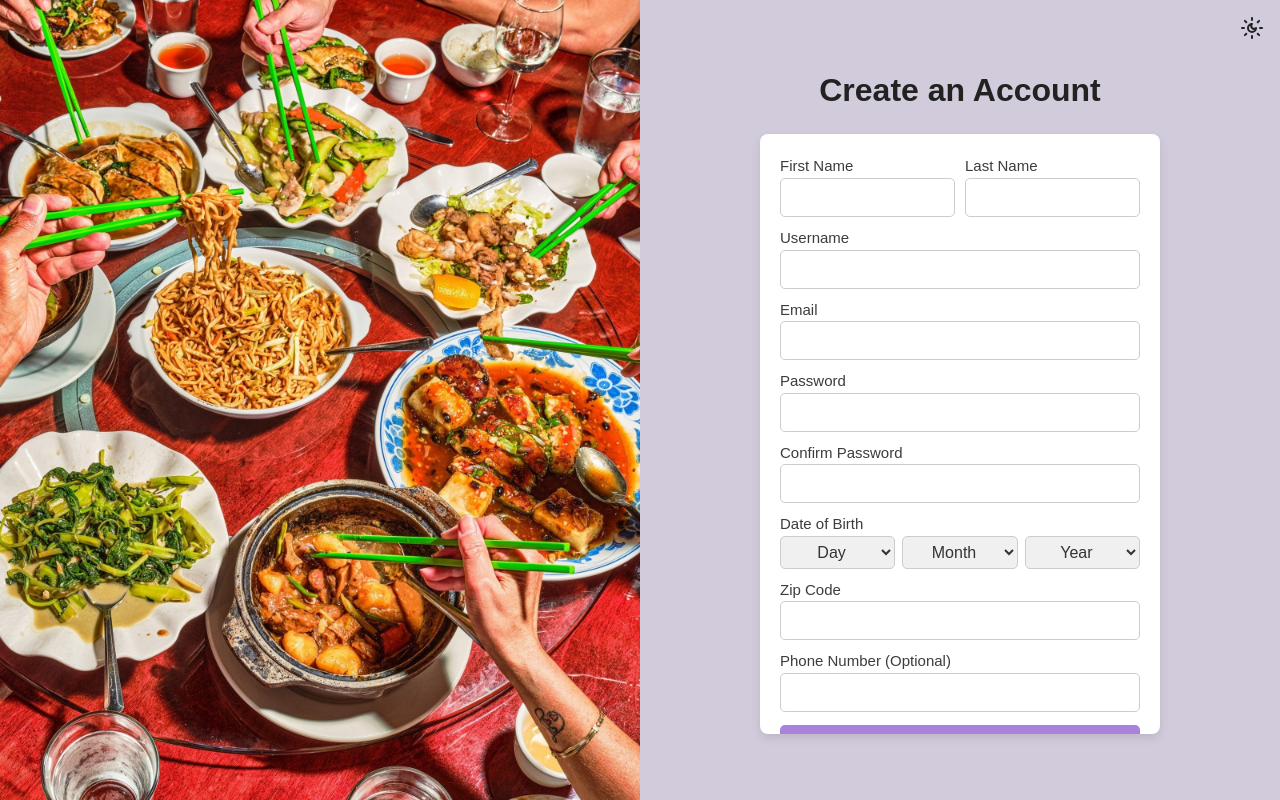
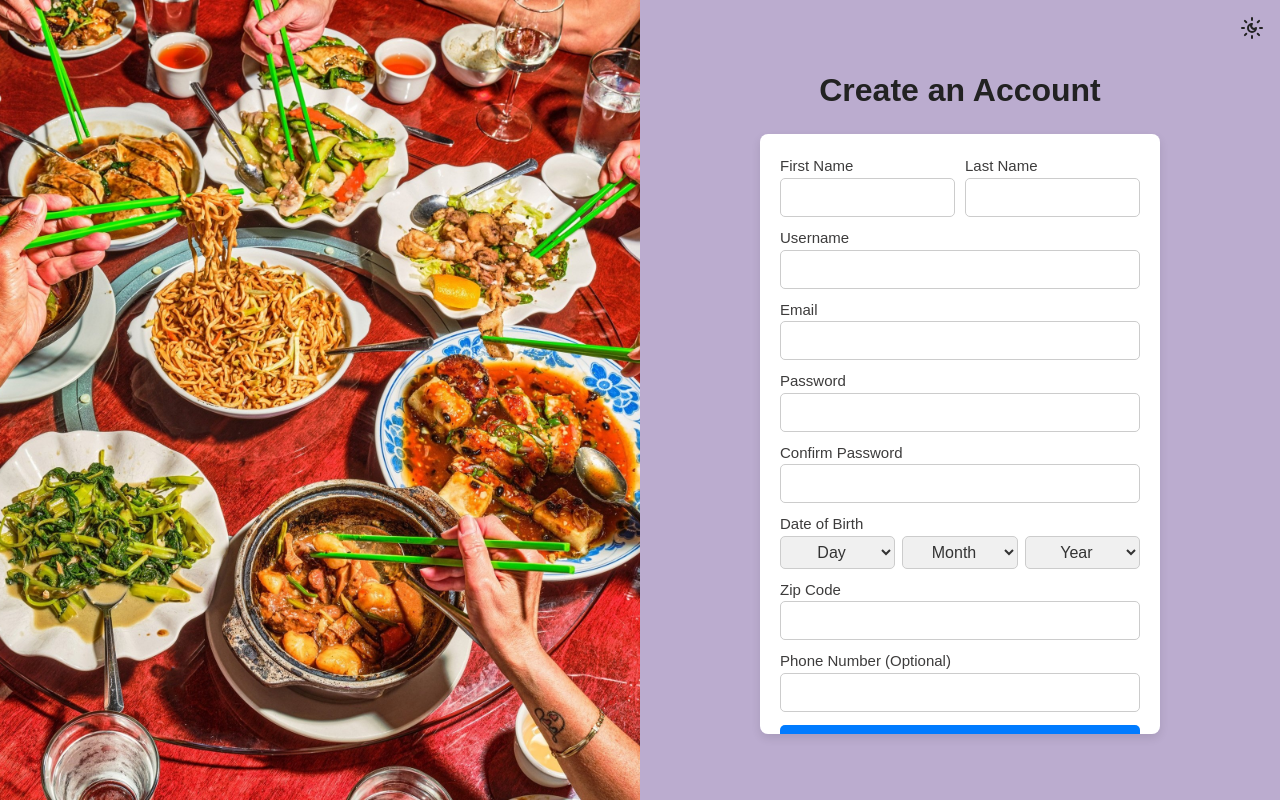
Before and after one commit to BaljinderHothi/Octave, a Next.js app: page /SignUp-UserInfo in a window 1280 px wide. Built offline with nearby package versions, Linux system fonts and the light colour scheme.

Commit message:
Fixing UI errors

```diff
--- a/src/app/SignUp-UserInfo/styles.module.css
+++ b/src/app/SignUp-UserInfo/styles.module.css
@@ -3,7 +3,7 @@
   flex-direction: column;
   height: 100vh;
   width: 100vw;
-  background-color: #d2cbdb;
+  background-color: #bbaccf;
   overflow: hidden;
   position: fixed; /* Keep fixed to prevent any scrolling */
 }
@@ -133,7 +133,7 @@
 }
 
 .signUpButton {
-  background-color: #a882dd;
+  background-color: #007bff;
   color: white;
   padding: 8px;
   border: none;
@@ -144,17 +144,7 @@
 }
 
 .signUpButton:hover {
-  background-color: #8a62c4;
-}
-
-/* Fix for html and body to prevent any default margins causing scroll */
-:global(html),
-:global(body) {
-  margin: 0;
-  padding: 0;
-  overflow: hidden;
-  height: 100vh;
-  width: 100vw;
+  background-color: #0056b3;
 }
 
 /* Add global box-sizing to prevent size issues */
```
